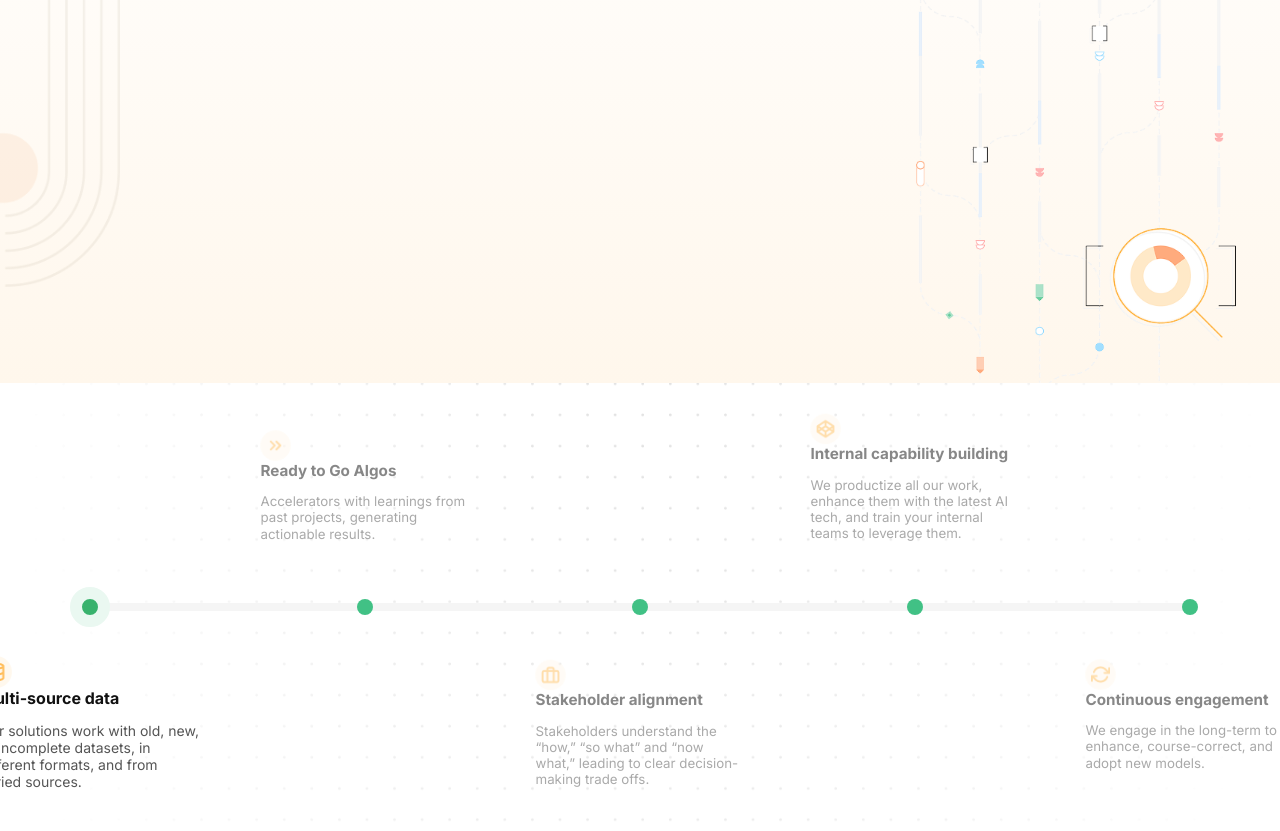
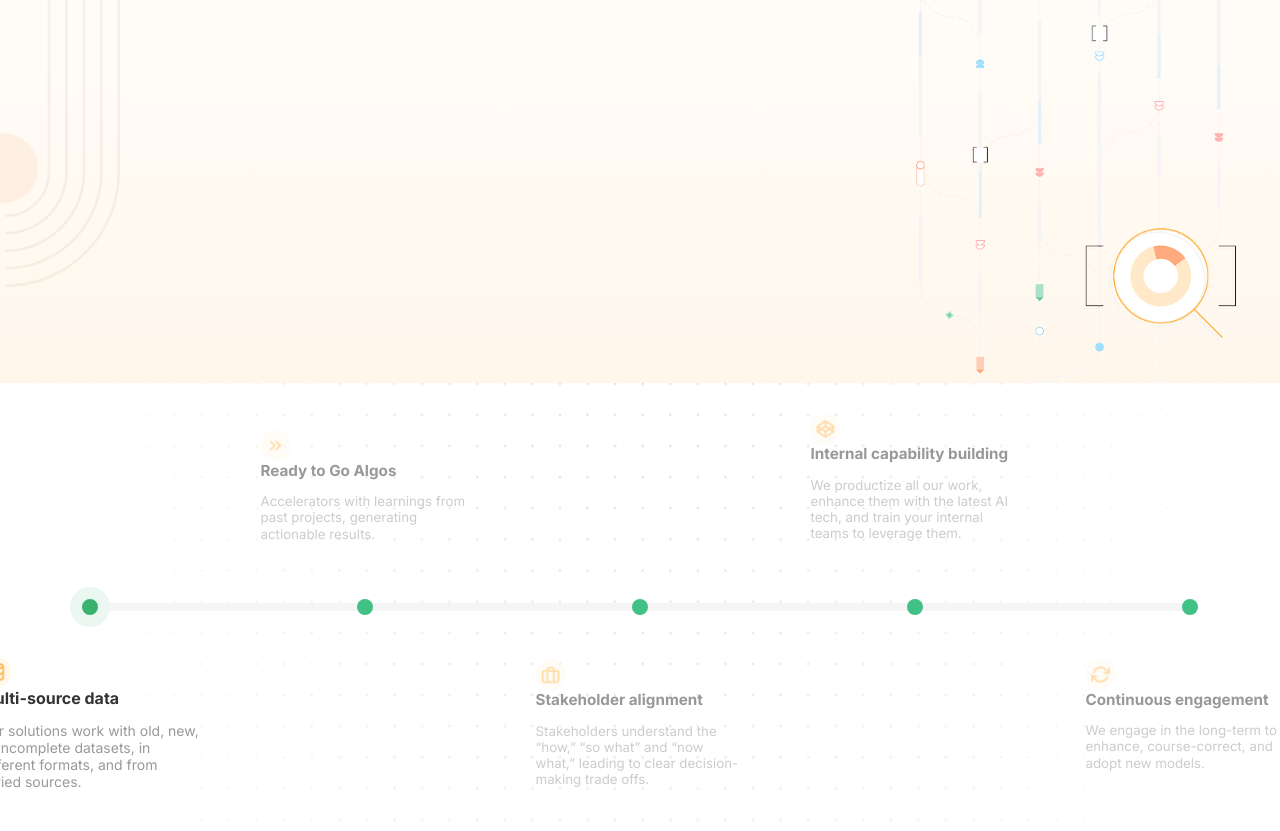
Before and after one commit to Bhanukiran889/CMS_app, a React (Vite) app in the folder frontend/: page / in a window 1280 px wide. Shown: the part 309-1140 px from the top of the page. Built offline with nearby package versions, Linux system fonts and the light colour scheme; no server answers.

Commit message:
commit all changes

```diff
--- a/frontend/src/components/FeaturesSection/index.css
+++ b/frontend/src/components/FeaturesSection/index.css
@@ -108,13 +108,16 @@
 
 .feature-card h4 {
   font-size: 1rem;
-  color: #111;
+  font-size: 16px;
+  color: #333333;
+  fonrt-weight: 600;
+  font-style: semibold;
   margin: 0;
 }
 
 .feature-card p {
   font-size: 0.875rem;
-  color: #555;
+  color: #999999;
 }
 
 /* Selected/Unselected Card State */
--- a/frontend/src/components/FeaturesSection/index.jsx
+++ b/frontend/src/components/FeaturesSection/index.jsx
@@ -1,4 +1,5 @@
-import React, { useState } from "react";
+import React, { useEffect, useRef, useState } from "react";
+import gsap from "gsap";
 import features from "../../constants/features";
 import "./index.css";
 
@@ -6,6 +7,20 @@ const FeaturesSection = () => {
   const [currentIndex, setCurrentIndex] = useState(0);
   const total = features.length;
   const percent = (currentIndex / (total - 1)) * 100;
+
+  // Refs for each card
+  const cardRefs = useRef([]);
+
+  useEffect(() => {
+    const el = cardRefs.current[currentIndex];
+    if (el) {
+      gsap.fromTo(
+        el,
+        { opacity: 0, scale: 0.9, y: 30 },
+        { opacity: 1, scale: 1, y: 0, duration: 0.6, ease: "power3.out" }
+      );
+    }
+  }, [currentIndex]);
 
   return (
     <section className="feature-section">
@@ -20,17 +35,16 @@ const FeaturesSection = () => {
             key={index}
           >
             <div
-              className={`feature-dot ${
-                index === currentIndex ? "active" : ""
-              }`}
+              className={`feature-dot ${index === currentIndex ? "active" : ""}`}
               onClick={() => setCurrentIndex(index)}
             />
             <div
+              ref={(el) => (cardRefs.current[index] = el)}
               className={`feature-card ${index % 2 === 1 ? "top" : "bottom"} ${
                 index === currentIndex ? "active" : "inactive"
               }`}
             >
-              <img src={feature.icon} className="feature-ico" />
+              <img src={feature.icon} className="feature-ico" alt={feature.title} />
               <h4>{feature.title}</h4>
               <p>{feature.description}</p>
             </div>
```
